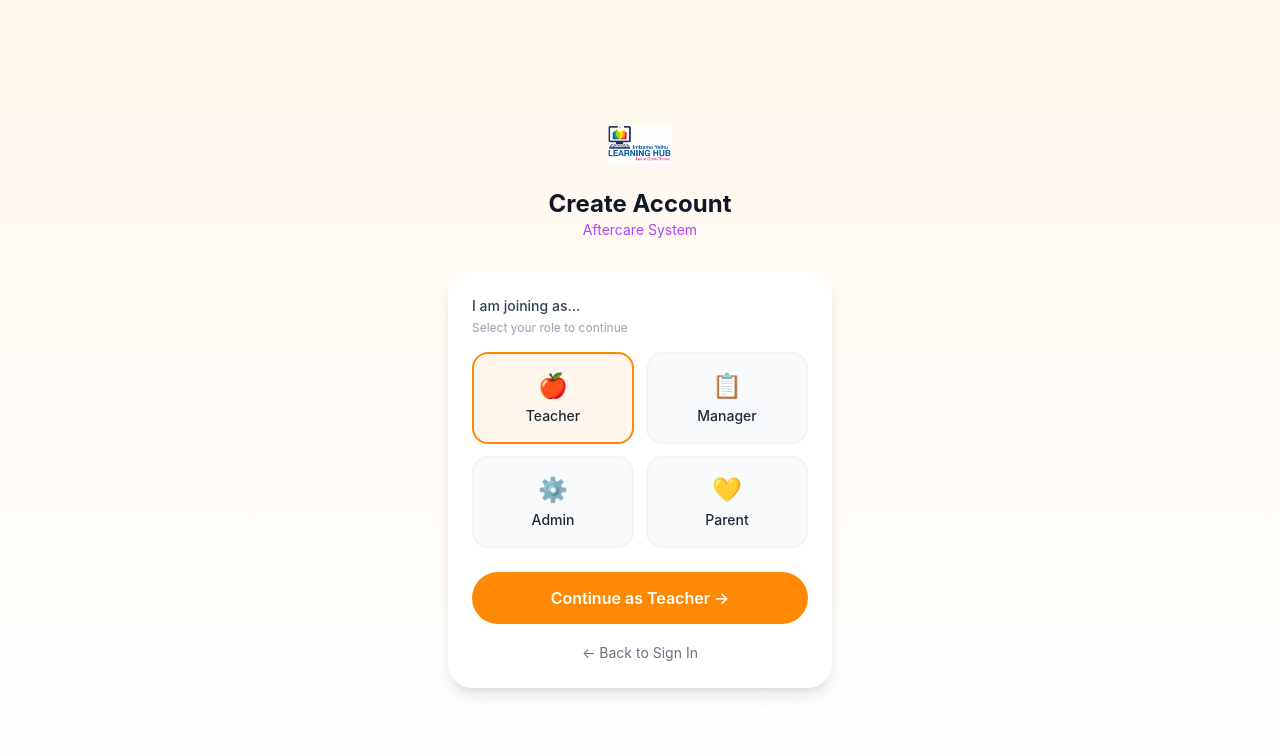
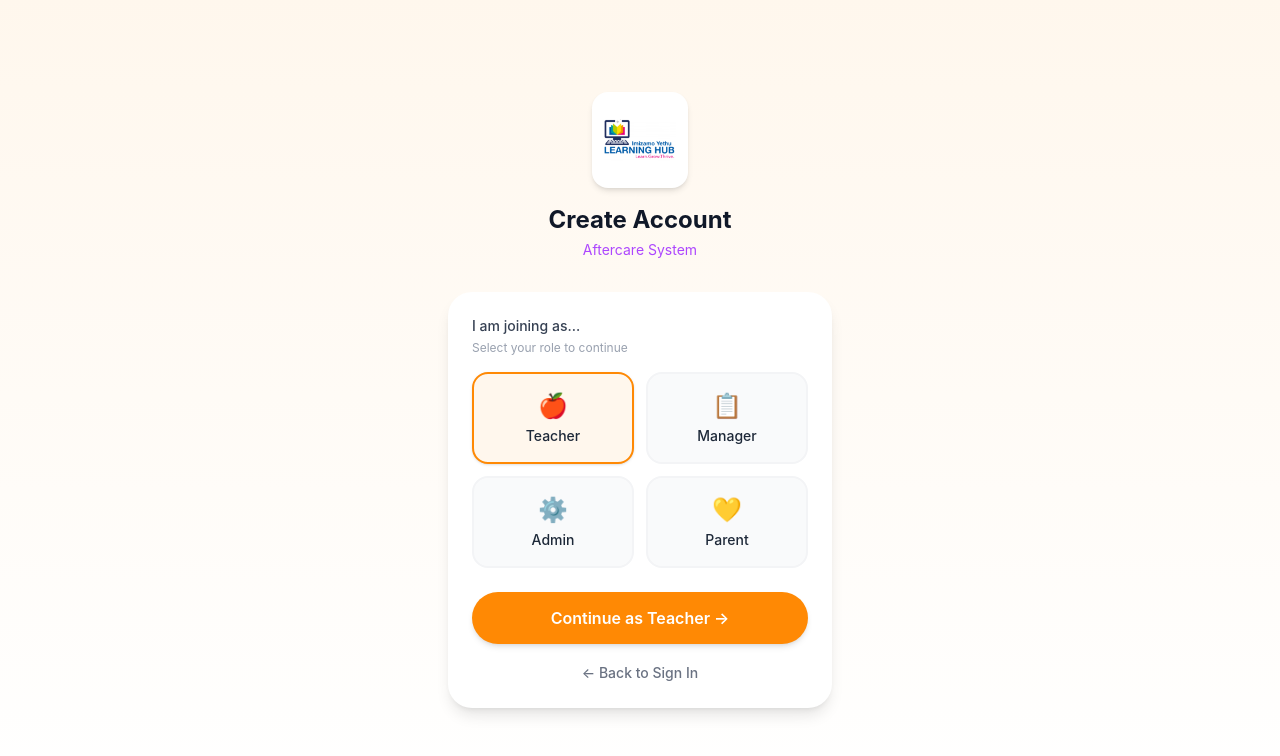
Before and after one commit to INSY7315ImizamoYethuAftercare/Imizamo_Yethu_Aftercare, a React (Vite) app in the folder client/: page /register in a window 1280 px wide. Shown: the top 756 px of the page. Built offline with nearby package versions, Linux system fonts and the light colour scheme.

Commit message:
Improve Login and Register logo presentation
- Place logo inside a white rounded card with soft shadow on Login and Register screens
- Match Figma auth header style more closely
- Applied on Login and both Register steps

```diff
--- a/client/src/pages/Login.jsx
+++ b/client/src/pages/Login.jsx
@@ -16,10 +16,14 @@ function Login() {
 
   return (
     <div className="min-h-screen bg-gradient-to-b from-orange-50 to-white flex flex-col items-center justify-center px-4">
+
+      {/* Logo on card */}
       <div className="text-center mb-8">
-        <img src="/logo.png" alt="Logo" className="w-16 h-16 mx-auto mb-3 object-contain" />
+        <div className="w-24 h-24 mx-auto mb-4 bg-white rounded-2xl shadow-md flex items-center justify-center p-3">
+          <img src="/logo.png" alt="Logo" className="w-full h-full object-contain" />
+        </div>
         <h1 className="text-2xl font-bold text-gray-900">Imizamo Yethu</h1>
-        <p className="text-sm text-purple-500">Aftercare System</p>
+        <p className="text-sm text-purple-500 mt-1">Aftercare System</p>
       </div>
 
       <div className="bg-white rounded-3xl shadow-lg p-6 w-full max-w-sm">
--- a/client/src/pages/Register.jsx
+++ b/client/src/pages/Register.jsx
@@ -3,7 +3,7 @@ import { useState } from "react";
 
 function Register() {
   const navigate = useNavigate();
-  const [step, setStep] = useState(1); // 1 = choose role, 2 = form
+  const [step, setStep] = useState(1);
   const [role, setRole] = useState("Teacher");
 
   const roles = [
@@ -17,10 +17,14 @@ function Register() {
   if (step === 1) {
     return (
       <div className="min-h-screen bg-gradient-to-b from-orange-50 to-white flex flex-col items-center justify-center px-4">
+
+        {/* Logo on card */}
         <div className="text-center mb-8">
-          <img src="/logo.png" alt="Logo" className="w-16 h-16 mx-auto mb-3 object-contain" />
+          <div className="w-24 h-24 mx-auto mb-4 bg-white rounded-2xl shadow-md flex items-center justify-center p-3">
+            <img src="/logo.png" alt="Logo" className="w-full h-full object-contain" />
+          </div>
           <h1 className="text-2xl font-bold text-gray-900">Create Account</h1>
-          <p className="text-sm text-purple-500">Aftercare System</p>
+          <p className="text-sm text-purple-500 mt-1">Aftercare System</p>
         </div>
 
         <div className="bg-white rounded-3xl shadow-lg p-6 w-full max-w-sm">
@@ -32,10 +36,10 @@ function Register() {
               <button
                 key={r.name}
                 onClick={() => setRole(r.name)}
-                className={`flex flex-col items-center gap-1 py-4 rounded-2xl border-2 transition ${
+                className={`flex flex-col items-center gap-1 py-4 rounded-2xl border-2 transition active:scale-95 ${
                   role === r.name
-                    ? "border-orange-400 bg-orange-50"
-                    : "border-gray-100 bg-gray-50"
+                    ? "border-orange-400 bg-orange-50 shadow-sm"
+                    : "border-gray-100 bg-gray-50 hover:border-gray-200"
                 }`}
               >
                 <span className="text-2xl">{r.icon}</span>
@@ -46,14 +50,14 @@ function Register() {
 
           <button
             onClick={() => setStep(2)}
-            className="w-full py-3.5 rounded-full bg-orange-400 text-white font-semibold text-base mb-4"
+            className="w-full py-3.5 rounded-full bg-orange-400 text-white font-semibold text-base shadow-md hover:bg-orange-500 active:scale-[0.98] transition mb-4"
           >
             Continue as {role} →
           </button>
 
           <button
             onClick={() => navigate("/")}
-            className="w-full text-center text-sm text-gray-500"
+            className="w-full text-center text-sm text-gray-500 font-medium active:scale-95 transition"
           >
             ← Back to Sign In
           </button>
@@ -65,20 +69,23 @@ function Register() {
   // ===== STEP 2: Registration Form =====
   return (
     <div className="min-h-screen bg-gradient-to-b from-orange-50 to-white flex flex-col items-center justify-center px-4 py-8">
+
+      {/* Logo on card */}
       <div className="text-center mb-6">
-        <img src="/logo.png" alt="Logo" className="w-14 h-14 mx-auto mb-2 object-contain" />
+        <div className="w-20 h-20 mx-auto mb-3 bg-white rounded-2xl shadow-md flex items-center justify-center p-2.5">
+          <img src="/logo.png" alt="Logo" className="w-full h-full object-contain" />
+        </div>
         <h1 className="text-xl font-bold text-gray-900">Create Account</h1>
-        <p className="text-sm text-purple-500">Imizamo Yethu Learning Hub</p>
+        <p className="text-sm text-purple-500 mt-1">Imizamo Yethu Learning Hub</p>
       </div>
 
       <div className="bg-white rounded-3xl shadow-lg p-6 w-full max-w-sm">
-        {/* Selected Role Badge */}
         <div className="flex items-center justify-between mb-5">
           <div className="flex items-center gap-2 px-3 py-1.5 bg-orange-50 rounded-full">
             <span>🍎</span>
             <span className="text-sm font-medium text-orange-600">{role}</span>
           </div>
-          <button onClick={() => setStep(1)} className="text-xs text-gray-400">
+          <button onClick={() => setStep(1)} className="text-xs text-gray-400 font-medium">
             Change
           </button>
         </div>
@@ -87,48 +94,48 @@ function Register() {
           <div className="grid grid-cols-2 gap-3">
             <div>
               <label className="text-xs font-medium text-gray-500 mb-1 block">FIRST NAME</label>
-              <input placeholder="Amara" className="w-full px-3 py-2.5 rounded-xl border border-gray-200 text-sm" />
+              <input placeholder="Amara" className="w-full px-3 py-2.5 rounded-xl border border-gray-200 text-sm shadow-sm" />
             </div>
             <div>
               <label className="text-xs font-medium text-gray-500 mb-1 block">LAST NAME</label>
-              <input placeholder="Nkosi" className="w-full px-3 py-2.5 rounded-xl border border-gray-200 text-sm" />
+              <input placeholder="Nkosi" className="w-full px-3 py-2.5 rounded-xl border border-gray-200 text-sm shadow-sm" />
             </div>
           </div>
 
           <div>
             <label className="text-xs font-medium text-gray-500 mb-1 block">EMAIL ADDRESS</label>
-            <input placeholder="you@example.com" className="w-full px-3 py-2.5 rounded-xl border border-gray-200 text-sm" />
+            <input placeholder="you@example.com" className="w-full px-3 py-2.5 rounded-xl border border-gray-200 text-sm shadow-sm" />
           </div>
 
           <div>
             <label className="text-xs font-medium text-gray-500 mb-1 block">YOUR CLASS</label>
-            <input placeholder="e.g. Yellow" className="w-full px-3 py-2.5 rounded-xl border border-gray-200 text-sm" />
+            <input placeholder="e.g. Yellow" className="w-full px-3 py-2.5 rounded-xl border border-gray-200 text-sm shadow-sm" />
           </div>
 
           <div>
             <label className="text-xs font-medium text-gray-500 mb-1 block">PASSWORD</label>
-            <input type="password" placeholder="Min. 6 characters" className="w-full px-3 py-2.5 rounded-xl border border-gray-200 text-sm" />
+            <input type="password" placeholder="Min. 6 characters" className="w-full px-3 py-2.5 rounded-xl border border-gray-200 text-sm shadow-sm" />
           </div>
 
           <div>
             <label className="text-xs font-medium text-gray-500 mb-1 block">CONFIRM PASSWORD</label>
-            <input type="password" placeholder="Repeat password" className="w-full px-3 py-2.5 rounded-xl border border-gray-200 text-sm" />
+            <input type="password" placeholder="Repeat password" className="w-full px-3 py-2.5 rounded-xl border border-gray-200 text-sm shadow-sm" />
           </div>
 
           <div>
             <label className="text-xs font-medium text-gray-500 mb-1 block">STAFF ACCESS CODE</label>
-            <input placeholder="Provided by your manager" className="w-full px-3 py-2.5 rounded-xl border border-gray-200 text-sm" />
+            <input placeholder="Provided by your manager" className="w-full px-3 py-2.5 rounded-xl border border-gray-200 text-sm shadow-sm" />
             <p className="text-xs text-gray-400 mt-1">Demo code: IYLH2025</p>
           </div>
         </div>
 
-        <button className="w-full py-3.5 rounded-full bg-orange-400 text-white font-semibold text-base mb-3">
+        <button className="w-full py-3.5 rounded-full bg-orange-400 text-white font-semibold text-base shadow-md hover:bg-orange-500 active:scale-[0.98] transition mb-3">
           Create Account
         </button>
 
         <button
           onClick={() => navigate("/")}
-          className="w-full text-center text-sm text-gray-500"
+          className="w-full text-center text-sm text-gray-500 font-medium active:scale-95 transition"
         >
           ← Back
         </button>
```
